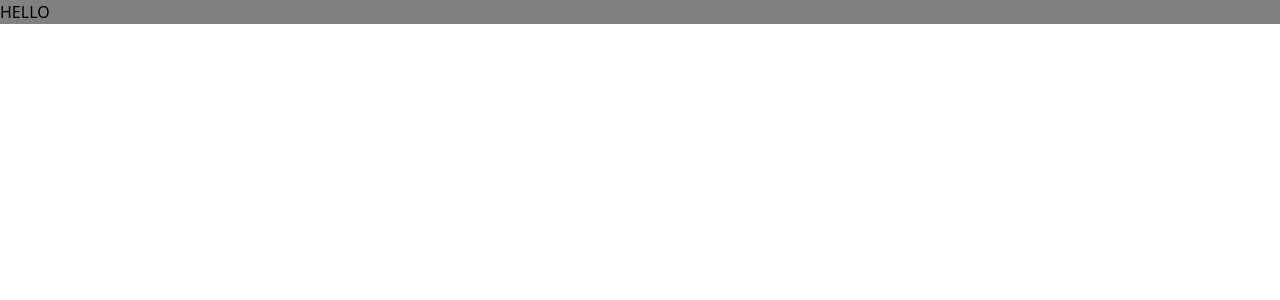
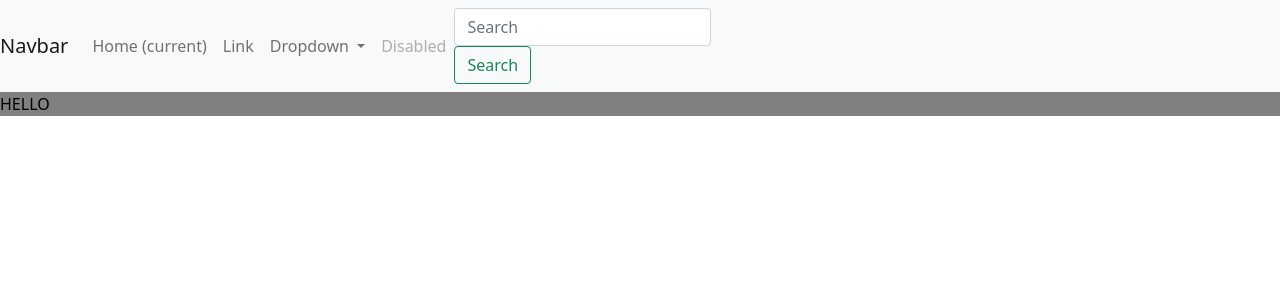
Before and after one commit to mhowe107/riotgames-app, an Angular app: page / in a window 1280 px wide. Shown: the top 300 px of the page. Built offline with nearby package versions, Linux system fonts and the light colour scheme.

Commit message:
Added topnavbar html template

```diff
--- a/src/app/navigation/topnavbar.component.html
+++ b/src/app/navigation/topnavbar.component.html
@@ -0,0 +1,35 @@
+<nav class="navbar navbar-expand-lg navbar-light bg-light">
+  <a class="navbar-brand" href="#">Navbar</a>
+  <button class="navbar-toggler" type="button" data-toggle="collapse" data-target="#navbarSupportedContent" aria-controls="navbarSupportedContent" aria-expanded="false" aria-label="Toggle navigation">
+    <span class="navbar-toggler-icon"></span>
+  </button>
+
+  <div class="collapse navbar-collapse" id="navbarSupportedContent">
+    <ul class="navbar-nav mr-auto">
+      <li class="nav-item active">
+        <a class="nav-link" href="#">Home <span class="sr-only">(current)</span></a>
+      </li>
+      <li class="nav-item">
+        <a class="nav-link" href="#">Link</a>
+      </li>
+      <li class="nav-item dropdown">
+        <a class="nav-link dropdown-toggle" href="#" id="navbarDropdown" role="button" data-toggle="dropdown" aria-haspopup="true" aria-expanded="false">
+          Dropdown
+        </a>
+        <div class="dropdown-menu" aria-labelledby="navbarDropdown">
+          <a class="dropdown-item" href="#">Action</a>
+          <a class="dropdown-item" href="#">Another action</a>
+          <div class="dropdown-divider"></div>
+          <a class="dropdown-item" href="#">Something else here</a>
+        </div>
+      </li>
+      <li class="nav-item">
+        <a class="nav-link disabled" href="#">Disabled</a>
+      </li>
+    </ul>
+    <form class="form-inline my-2 my-lg-0">
+      <input class="form-control mr-sm-2" type="search" placeholder="Search" aria-label="Search">
+      <button class="btn btn-outline-success my-2 my-sm-0" type="submit">Search</button>
+    </form>
+  </div>
+</nav>
```
